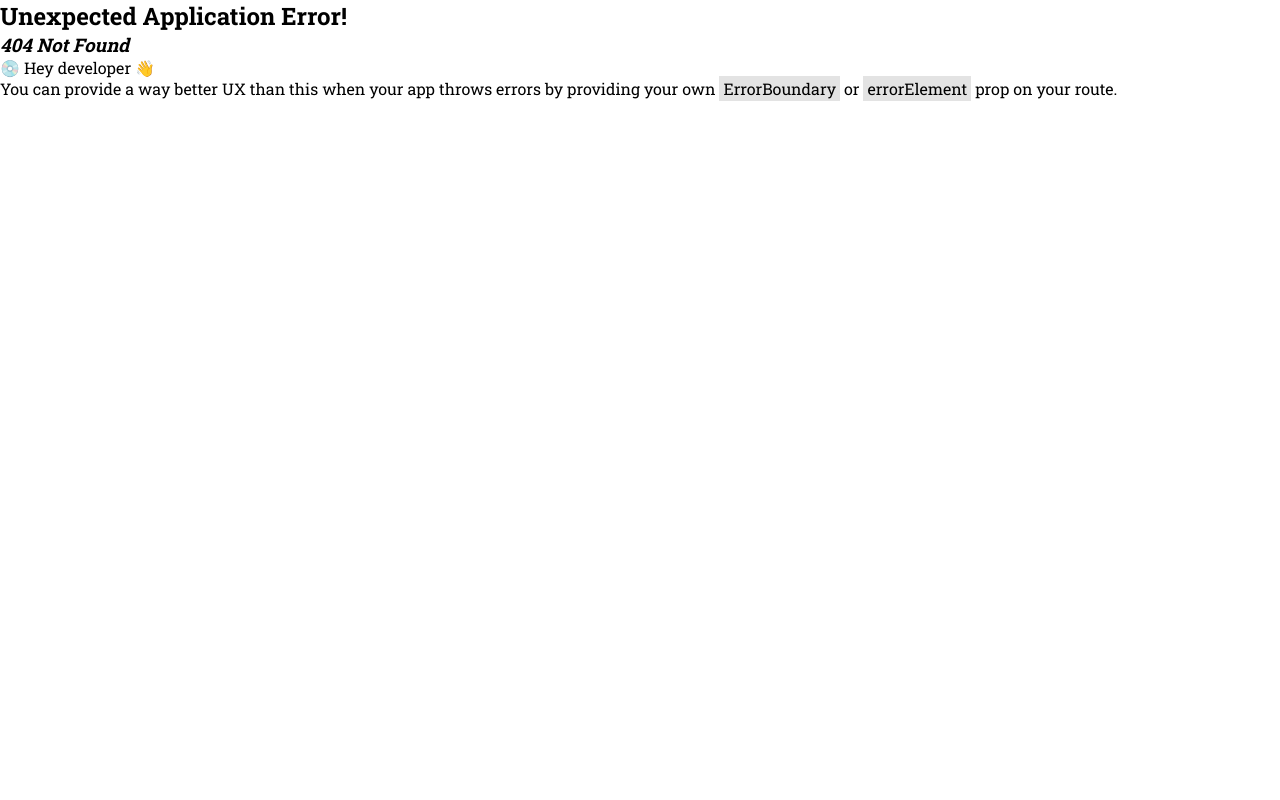
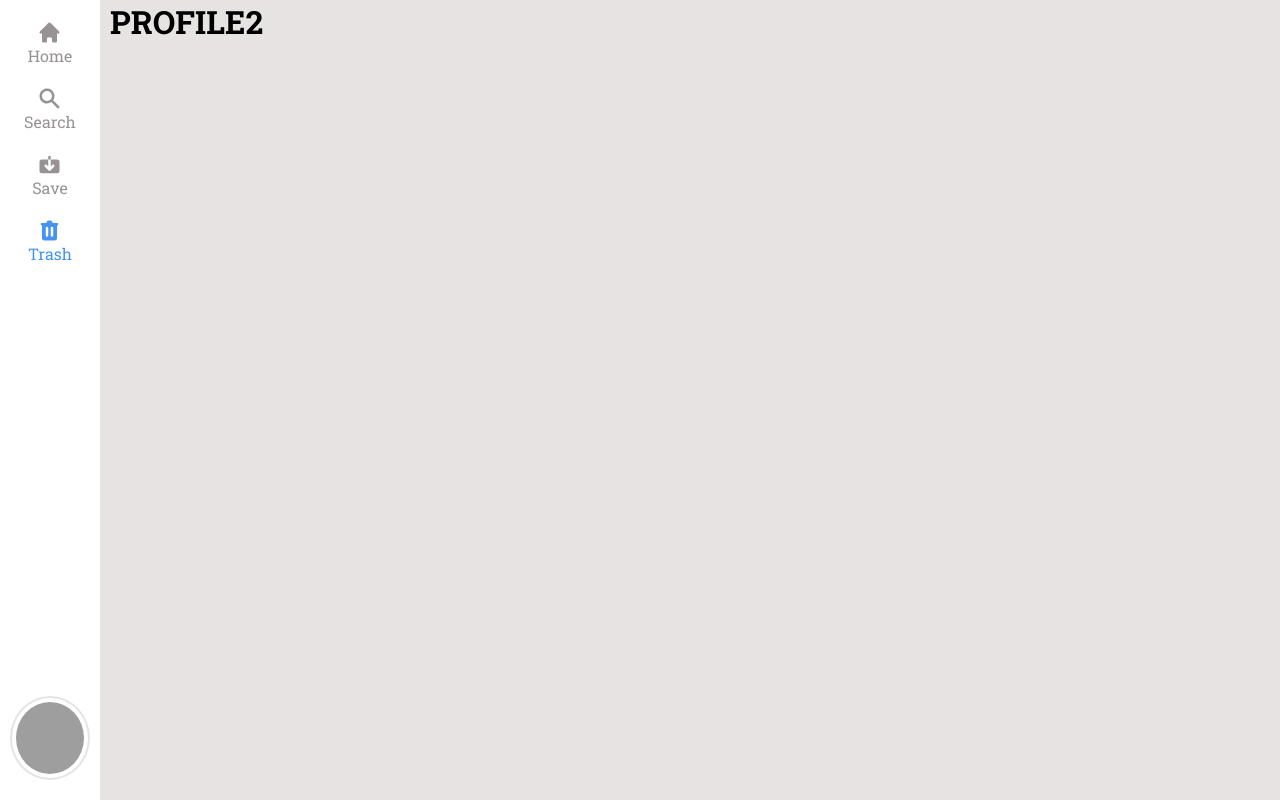
Before and after one commit to Matheus-SS/Projeto, a React (Vite) app in the folder frontend/: page /profile2 in a window 1280 px wide. Before the commit this address had no page. Built offline with nearby package versions, Linux system fonts and the light colour scheme; grey boxes are pictures that could not be loaded.

Commit message:
continuando autenticacao

```diff
--- a/frontend/package.json
+++ b/frontend/package.json
@@ -35,6 +35,7 @@
     "@vitejs/plugin-react-refresh": "^1.3.6",
     "axios": "^0.27.2",
     "react": "^18.2.0",
+    "react-cookie": "^4.1.1",
     "react-dom": "^18.2.0",
     "react-hot-toast": "^2.4.0",
     "react-icons": "^4.4.0",
--- a/frontend/src/components/sidebar/data.tsx
+++ b/frontend/src/components/sidebar/data.tsx
@@ -30,7 +30,7 @@ export const NAVBAR_DATA = [
   {
     id: 4,
     text: 'Trash',
-    path: '/trash',
+    path: '/profile2',
     icon: <HiTrash size={size.icon.medium} />,
   },
 ];
--- a/frontend/src/components/sidebar/index.tsx
+++ b/frontend/src/components/sidebar/index.tsx
@@ -1,4 +1,4 @@
-import React from 'react';
+import React, { useState } from 'react';
 import {
   IconList,
   IconListContainer,
@@ -9,9 +9,43 @@ import { Container } from '../../shared-styles';
 
 import { NavLink } from 'react-router-dom';
 import { color } from '../../constants';
-import { NavItemsType, NAVBAR_DATA } from './data';
-
+import { NavItemsType } from './data';
+import { useAuth } from '../../hook/useAuth';
+import { useQuery } from '@tanstack/react-query';
+import { getProfile } from '../../services/user';
+import { size } from '../../constants';
+import { HiHome, HiSearch, HiSave, HiTrash } from 'react-icons/hi';
 export const Sidebar: React.FC = () => {
+  const NAVBAR_DATA = [
+    {
+      id: 1,
+      text: 'Home',
+      path: '/',
+      icon: <HiHome size={size.icon.medium} />,
+    },
+    {
+      id: 2,
+      text: 'Search',
+      path: '/profile',
+      icon: <HiSearch size={size.icon.medium} />,
+    },
+    {
+      id: 3,
+      text: 'Save',
+      path: '/login',
+      icon: <HiSave size={size.icon.medium} />,
+    },
+    {
+      id: 4,
+      text: 'Trash',
+      path: '/profile2',
+      icon: <HiTrash size={size.icon.medium} />,
+    },
+  ];
+  const { authed } = useAuth();
+  console.log(authed);
+  const { user, loading } = useAuth();
+  console.log(user);
   return (
     <Container>
       <IconListContainer>
@@ -33,10 +67,13 @@ export const Sidebar: React.FC = () => {
           ))}
         </IconList>
       </IconListContainer>
-
-      <ProfileContainer>
-        <img src="https://i.pravatar.cc/150?img=27" />
-      </ProfileContainer>
+      {loading ? (
+        <small>carregando...</small>
+      ) : (
+        <ProfileContainer>
+          <img src="https://i.pravatar.cc/150?img=27" />
+        </ProfileContainer>
+      )}
     </Container>
   );
 };
--- /dev/null
+++ b/frontend/src/hook/useAuth.tsx
@@ -0,0 +1,65 @@
+import { useMutation, useQuery } from '@tanstack/react-query';
+import React, { PropsWithChildren } from 'react';
+import { getProfile, login } from '../services/user';
+import { useCookies } from 'react-cookie';
+import { toastError } from '../lib/toast';
+import { AxiosError } from 'axios';
+
+const AuthContext = React.createContext<any>({});
+interface IUser {
+  email: string;
+  username: string;
+  authenticated: boolean;
+}
+type Request = {
+  email: string;
+  password: string;
+};
+
+type ErrorType = {
+  message: string;
+};
+// nao tem cookies e tenho usuario = faz nada
+// tenho cookie e nao tenho usuario = busca
+export function AuthProvider({ children }: PropsWithChildren) {
+  const [cookies, setCookie] = useCookies(['user_session']);
+  const [user, setUser] = React.useState<IUser>({
+    email: '',
+    username: '',
+    authenticated: false,
+  } as IUser);
+
+  const isRefetch =
+    cookies.user_session && user.authenticated === false ? true : false;
+
+  const { isFetching: isLoadingSession } = useQuery({
+    queryKey: ['profile'],
+    queryFn: getProfile,
+    enabled: isRefetch,
+    onSuccess: (data: Omit<IUser, 'autheticated'>) => {
+      setUser({
+        username: data.username,
+        email: data.email,
+        authenticated: true,
+      });
+    },
+  });
+
+  return (
+    <AuthContext.Provider
+      value={{
+        user,
+        setUser,
+        isLoadingSession,
+      }}
+    >
+      {children}
+    </AuthContext.Provider>
+  );
+}
+
+export function useAuth() {
+  const context = React.useContext(AuthContext);
+
+  return context;
+}
--- a/frontend/src/main.tsx
+++ b/frontend/src/main.tsx
@@ -2,12 +2,15 @@ import React from 'react';
 import { createRoot } from 'react-dom/client';
 import { App } from './App';
 import './root.css';
+import { CookiesProvider } from 'react-cookie';
 const rootNode = document.getElementById('app');
-//teste
+
 if (rootNode) {
   createRoot(rootNode).render(
     <React.StrictMode>
-      <App />
+      <CookiesProvider>
+        <App />
+      </CookiesProvider>
     </React.StrictMode>
   );
 }
--- a/frontend/src/pages/home/index.tsx
+++ b/frontend/src/pages/home/index.tsx
@@ -3,6 +3,11 @@ import { ContainerSearchBar, Wrapper, ContainerProduct } from './styles';
 import { Text } from '../../components/text';
 import { SearchBar } from '../../components/searchBar';
 import { Container } from '../../shared-styles';
+import { useCookies } from 'react-cookie';
+import Cookies from 'universal-cookie';
+import { getProfile } from '../../services/user';
+import { useQuery } from '@tanstack/react-query';
+import { useAuth } from '../../hook/useAuth';
 const arrayOfPizzas = [
   {
     id: 1,
@@ -117,16 +122,21 @@ type CartType = {
 
 export const Home: React.FC = () => {
   const [cartGlobal, setCartGlobal] = React.useState<CartType[]>([]);
+
+  const { setUser, isLoadingSession } = useAuth();
   const handleSubmitSearch = (text: string) => {
     console.log('valor do input', text);
   };
-
   const handleAddToCart = (value: any) => {
     console.log('value', value);
     setCartGlobal((prevState) => [...prevState, value]);
   };
+
   return (
     <Container>
+      {isLoadingSession ? (
+        'carregando'
+      ) : (
         <Wrapper>
           <ContainerSearchBar>
             <SearchBar onSubmit={handleSubmitSearch}></SearchBar>
@@ -138,7 +148,10 @@ export const Home: React.FC = () => {
                 {arrayOfPizzas.map((value) => (
                   <li key={value.id} onClick={() => handleAddToCart(value)}>
                     <div className="card-product">
-                    <img src={value.imageUrl} className="card-product-image" />
+                      <img
+                        src={value.imageUrl}
+                        className="card-product-image"
+                      />
                       <span className="card-product-title">
                         <Text>{value.name}</Text>
                       </span>
@@ -155,6 +168,7 @@ export const Home: React.FC = () => {
             </ContainerProduct>
           </main>
         </Wrapper>
+      )}
     </Container>
   );
 };
--- a/frontend/src/pages/login/index.tsx
+++ b/frontend/src/pages/login/index.tsx
@@ -2,54 +2,46 @@ import React, { FormEvent } from 'react';
 import { Container } from '../../shared-styles';
 import { ContainerForm } from './styles';
 import { Input } from '../../components/input';
-import { NavLink } from 'react-router-dom';
+import { NavLink, useNavigate } from 'react-router-dom';
 import { Button } from '../../components/button';
 import { path } from '../../constants';
 import { z, ZodIssue } from 'zod';
 import { FormError } from '../../components/formError';
 import { Toaster } from 'react-hot-toast';
+
+import { useAuth } from '../../hook/useAuth';
+import { useMutation } from '@tanstack/react-query';
+import { login } from '../../services/user';
 import { toastError } from '../../lib/toast';
 import { AxiosError } from 'axios';
-import { useMutation } from '@tanstack/react-query';
-import { login } from '../../services/user';
-import { api } from '../../services/api';
 
 type Request = {
   email: string;
   password: string;
 };
-
 type ErrorType = {
   message: string;
 };
 
+interface Response {
+  email: string;
+  username: string;
+}
+
 export const Login: React.FC = () => {
-  const [authGlobal, setAuthGlobal] = React.useState<boolean>(false);
+  const navigate = useNavigate();
   const [form, setForm] = React.useState<Request>({
     email: '',
     password: '',
   });
-
   const [errors, setErrors] = React.useState<ZodIssue[]>([]);
-
+  const { setUser } = useAuth();
   function handleChange(e: React.ChangeEvent<HTMLInputElement>) {
     setForm((prevState) => ({
       ...prevState,
       [e.target.name]: e.target.value,
     }));
   }
-
-  const { mutate } = useMutation({
-    mutationFn: (data: Request) => {
-      return login<Request, any>(data);
-    },
-    onError: (error: AxiosError<ErrorType>) => {
-      toastError(error.response?.data.message || 'Erro ao fazer login');
-    },
-    onSuccess: (_: Response) => {
-      console.log('ok');
-    },
-  });
 
   const FormSchema = z.object({
     email: z.string().email({
@@ -60,9 +52,22 @@ export const Login: React.FC = () => {
     }),
   });
 
+  const { mutate } = useMutation({
+    mutationFn: (data: Request) => {
+      return login<Request, any>(data);
+    },
+    onError: (error: AxiosError<ErrorType>) => {
+      toastError(error.response?.data.message || 'Erro ao fazer login');
+    },
+    onSuccess: (response: Response) => {
+      setUser({ ...response, authenticated: true });
+      navigate('/');
+      return response;
+    },
+  });
+
   async function handleSubmit(e: FormEvent) {
     e.preventDefault();
-    const response = await api.post('/user/login', form);
 
     const results = FormSchema.safeParse(form);
 
--- /dev/null
+++ b/frontend/src/pages/profile2/index.tsx
@@ -0,0 +1,6 @@
+import React from 'react';
+import { useProfile } from '../../services/user/query';
+
+export const Profile2: React.FC = () => {
+  return <h1>PROFILE2</h1>;
+};
--- a/frontend/src/services/user.ts
+++ b/frontend/src/services/user.ts
@@ -10,8 +10,11 @@ export async function createUser<Request, Response>(
 export async function login<Request, Response>(
   data: Request
 ): Promise<Response> {
-  const response = await api.post<Response>('/user/login', data, {
-    withCredentials: true,
-  });
+  const response = await api.post<Response>('/user/login', data);
   return response.data;
 }
+
+export async function getProfile<Request, Response>(): Promise<Response> {
+  const response = await api.get<Response>('/user/profile');
+  return response.data;
+}
```
Also changed, not shown: frontend/src/App.tsx (+9 -1 lines), 2 other files (tests, documents, lock files or other folders). Lines whose indentation alone changed are shown as unchanged.
